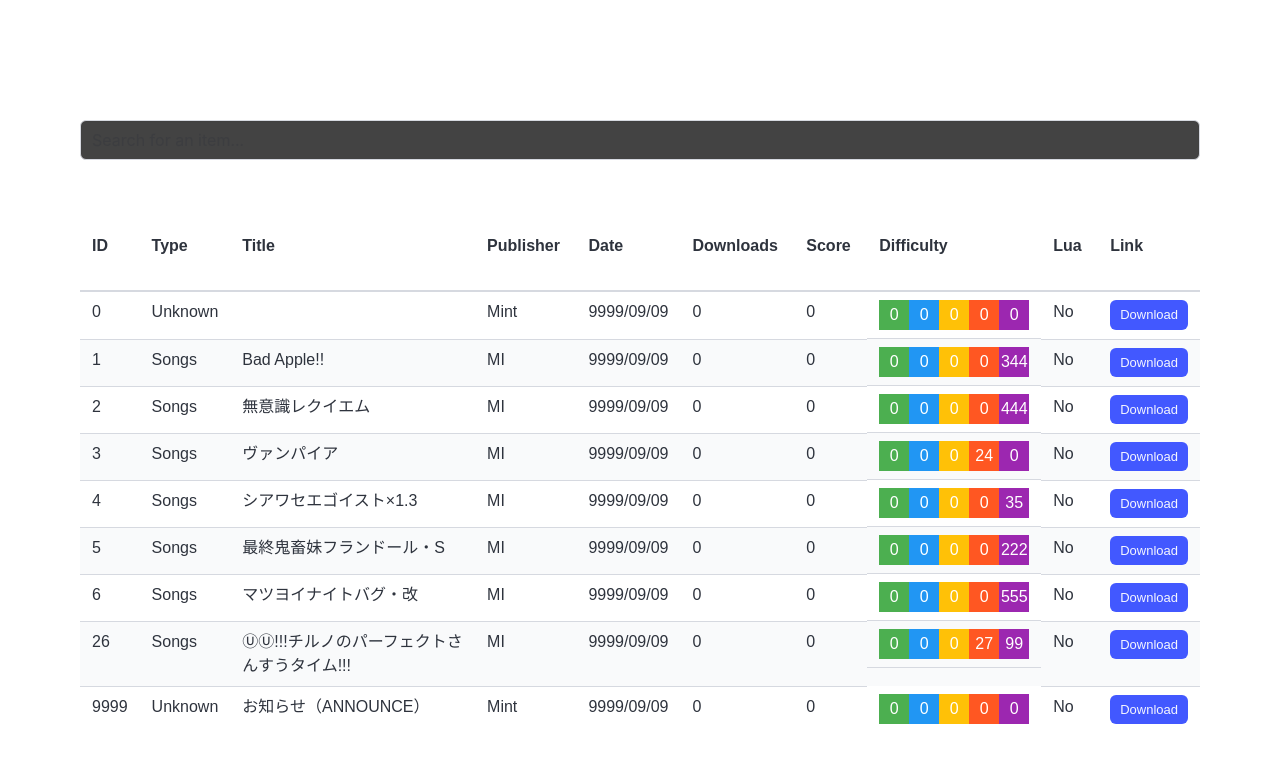
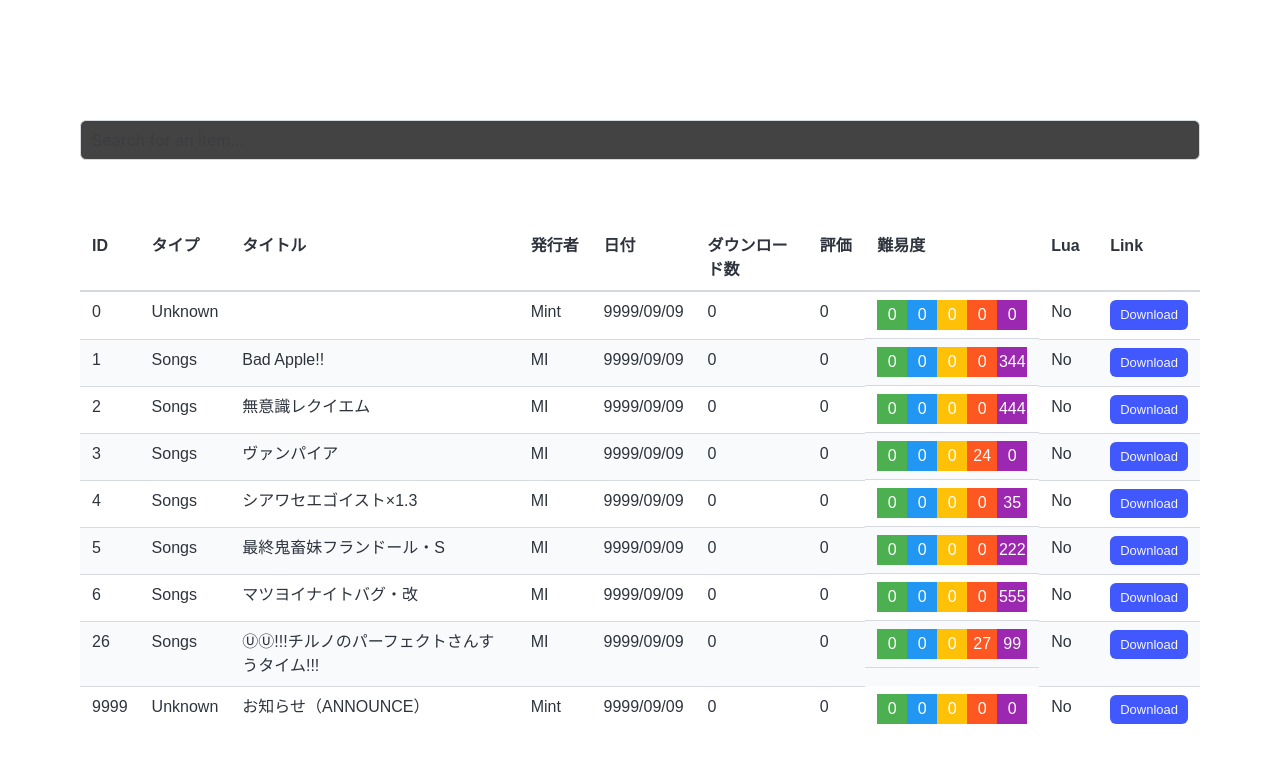
Before and after one commit to MI11435/DankagLikeAPI, a Node server app: page / in a window 1280 px wide. Shown: the top 763 px of the page. Run offline with Node 20, Linux system fonts and the light colour scheme; data comes from the database, SQL or seed files in the repository; some libraries are stand-ins or nearby versions.

Commit message:
Update main.ejs

```diff
--- a/src/views/main.ejs
+++ b/src/views/main.ejs
@@ -30,21 +30,13 @@
           <thead>
             <tr>
               <th class="sortable">ID <span class="sort-arrow"></span></th>
-              <th class="sortable">Type <span class="sort-arrow"></span></th>
-              <th class="sortable">Title <span class="sort-arrow"></span></th>
-              <th class="sortable">
-                Publisher <span class="sort-arrow"></span>
-              </th>
-              <th class="sortable numeric">
-                Date <span class="sort-arrow"></span>
-              </th>
-              <th class="sortable numeric">
-                Downloads <span class="sort-arrow"></span>
-              </th>
-              <th class="sortable numeric">
-                Score <span class="sort-arrow"></span>
-              </th>
-              <th>Difficulty</th>
+              <th class="sortable">タイプ <span class="sort-arrow"></span></th>
+              <th class="sortable">タイトル <span class="sort-arrow"></span></th>
+              <th class="sortable">発行者 <span class="sort-arrow"></span></th>
+              <th class="sortable numeric">日付 <span class="sort-arrow"></span></th>
+              <th class="sortable numeric">ダウンロード数 <span class="sort-arrow"></span></th>
+              <th class="sortable numeric">評価 <span class="sort-arrow"></span></th>
+              <th>難易度</th>
               <th class="sortable">Lua <span class="sort-arrow"></span></th>
               <th>Link</th>
             </tr>
```
